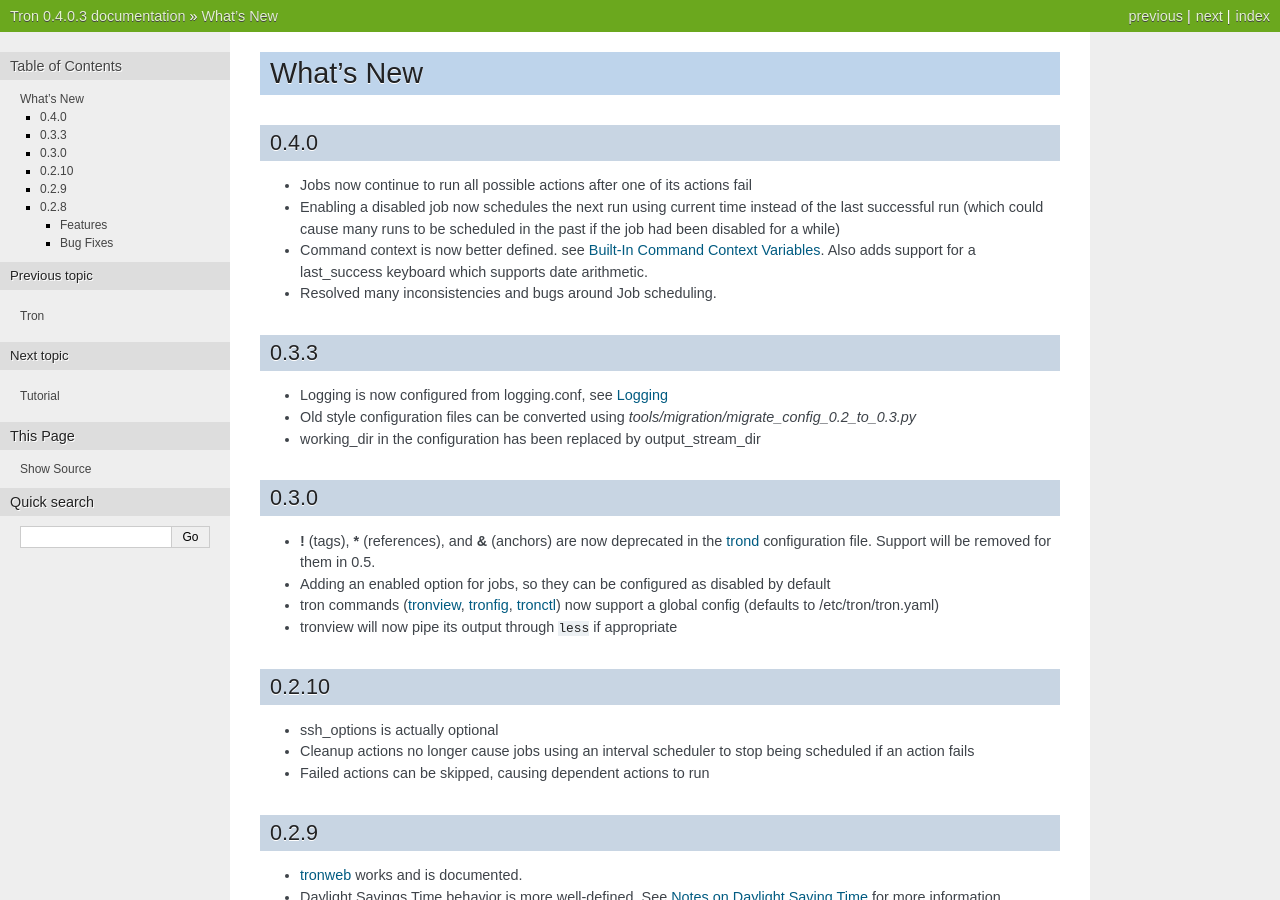
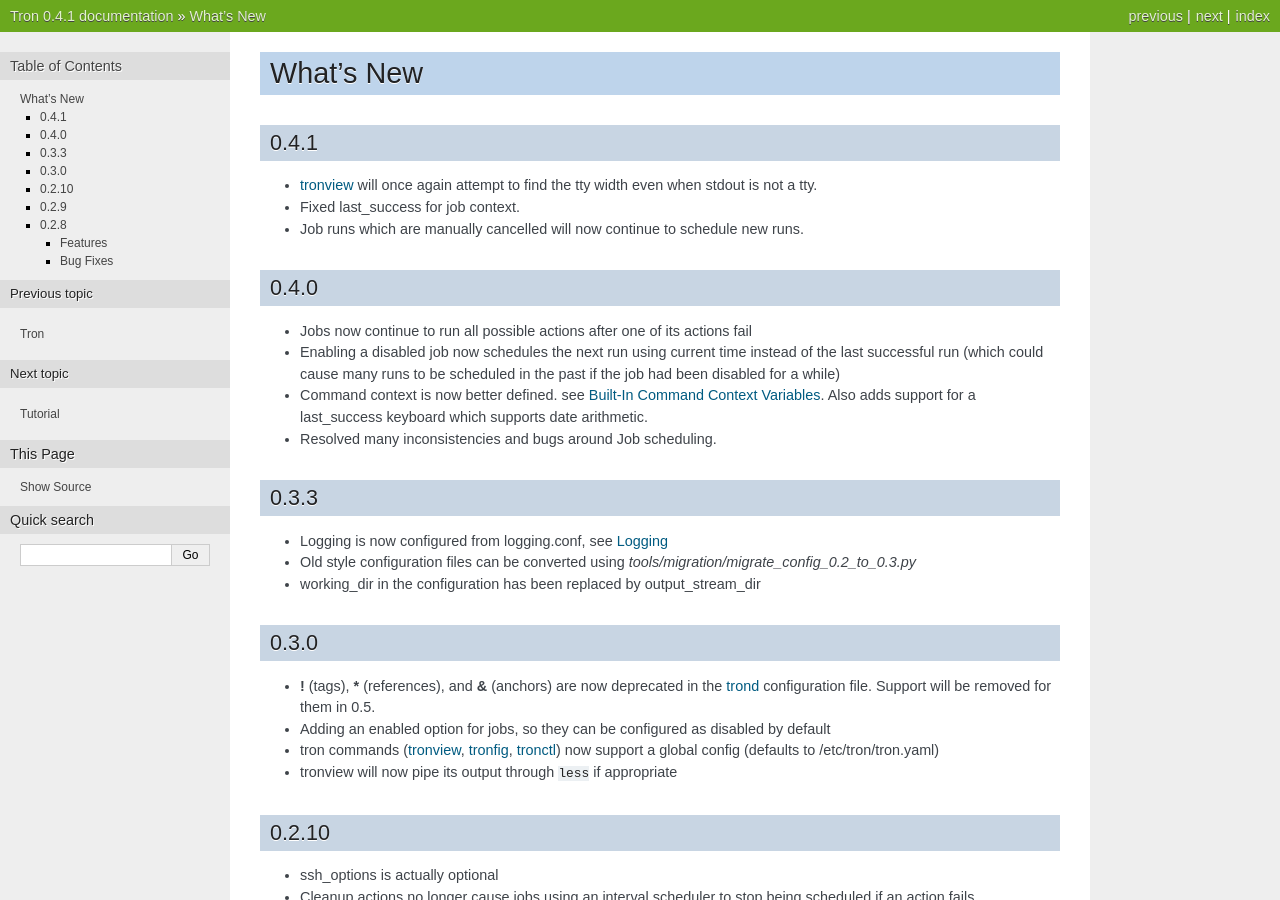
Before and after one commit to Yelp/Tron, a Sphinx documentation site: the page built from docs/whats-new.rst, in a window 1280 px wide and 900 px high. Built offline with Sphinx 7.4.7, drawn with Linux system fonts in a browser that asks for light colours; some of the changed text lies outside the part shown.

Commit message:
Bump version to 0.4.1, and add release notes.

```diff
--- a/docs/whats-new.rst
+++ b/docs/whats-new.rst
@@ -1,5 +1,11 @@
 What's New
 ==========
+
+0.4.1
+-----
+* :ref:`tronview` will once again attempt to find the tty width even when stdout is not a tty.
+* Fixed last_success for job context.
+* Job runs which are manually cancelled will now continue to schedule new runs.
 
 0.4.0
 -----
--- a/tron/__init__.py
+++ b/tron/__init__.py
@@ -1,4 +1,4 @@
-__version_info__ = (0, 4, 0, 3)
+__version_info__ = (0, 4, 1)
 __version__ = ".".join("%s" % v for v in __version_info__)
 
 __author__ = 'Rhett Garber <rhettg@gmail.com>'
```
Also changed, not shown: 1 other file.
